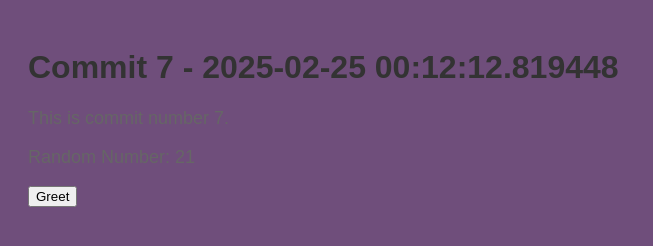
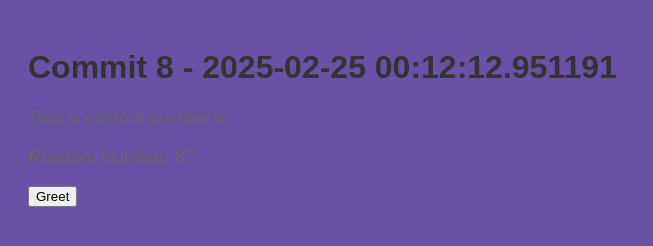
Before and after one commit to polishflits/autogen-repo-20250225001205, a plain HTML site: page index.html in a window 1280 px wide. Shown: the whole page, without its empty margins (0-653 px from the left). Drawn offline with Linux system fonts and the light colour scheme.

Commit message:
📝 Auto commit 8 with HTML, CSS, and JS

```diff
--- a/index.html
+++ b/index.html
@@ -2,13 +2,13 @@
     <!DOCTYPE html>
     <html>
     <head>
-        <title>Commit 7 - 2025-02-25 00:12:12.819448</title>
+        <title>Commit 8 - 2025-02-25 00:12:12.951191</title>
         <link rel="stylesheet" href="style.css">
     </head>
     <body>
-        <h1>Commit 7 - 2025-02-25 00:12:12.819448</h1>
-        <p>This is commit number 7.</p>
-        <p>Random Number: 21</p>
+        <h1>Commit 8 - 2025-02-25 00:12:12.951191</h1>
+        <p>This is commit number 8.</p>
+        <p>Random Number: 87</p>
         <button onclick="greet()">Greet</button>
         <script src="script.js"></script>
     </body>
--- a/script.js
+++ b/script.js
@@ -2,4 +2,4 @@
     function greet() {
         alert('Hello from commit ' + commitNumber + '!');
     }
-    var commitNumber = 7;
+    var commitNumber = 8;
--- a/style.css
+++ b/style.css
@@ -1,7 +1,7 @@
 
     body {
         font-family: Arial, sans-serif;
-        background-color: #6f4e7b;
+        background-color: #6952a5;
         padding: 20px;
     }
     h1 {
```
